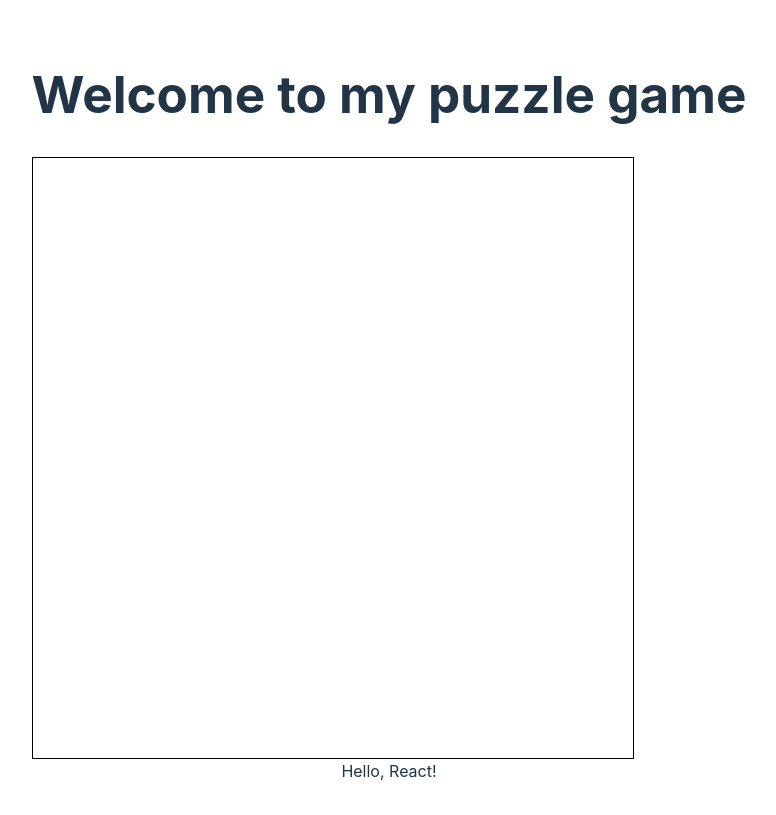
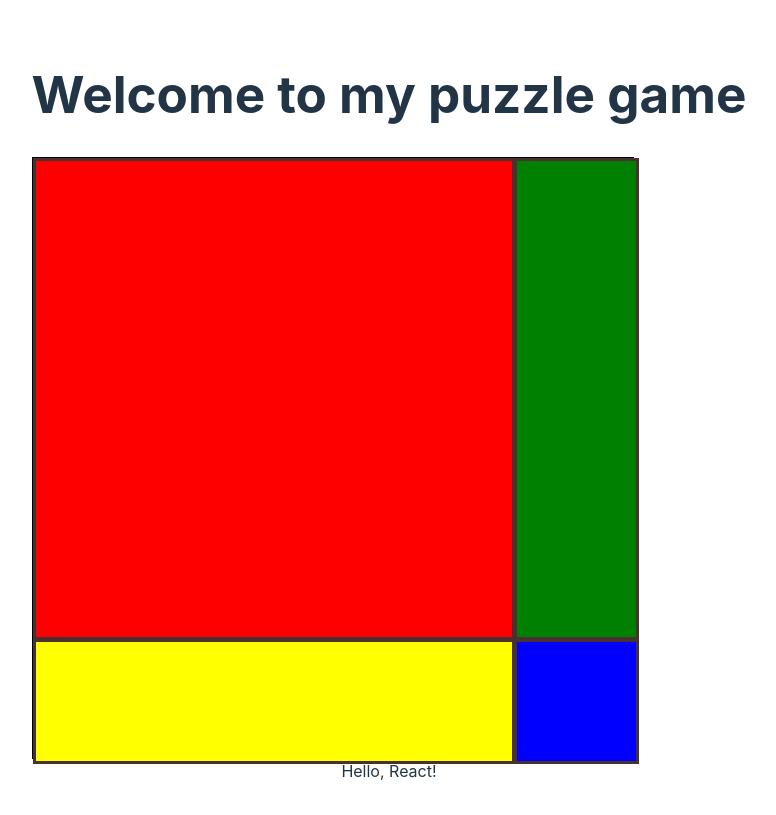
Before and after one commit to gloofys/puzzle, a React (Vite) app: page / in a window 1280 px wide. Shown: the whole page, without its empty margins (251-1027 px from the left). Built offline with nearby package versions, Linux system fonts and the light colour scheme.

Commit message:
added gameboard and puzzle pieces

```diff
--- /dev/null
+++ b/src/assets/PuzzlePieces.css
@@ -0,0 +1,5 @@
+.puzzle-piece {
+    width: 100%;
+    height: 100%;
+    border: 3px solid #4a3131;
+}
--- a/src/components/GameBoard.jsx
+++ b/src/components/GameBoard.jsx
@@ -1,11 +1,16 @@
 // eslint-disable-next-line no-unused-vars
 import React from 'react';
 import '/src/assets/GameBoard.css';
-
+import PuzzlePiece from "./PuzzlePiece.jsx";
 const GameBoard =()=> {
+    const pieces = [
+        'red', 'green', 'yellow', 'blue',
+    ];
     return (
         <div className="game-board">
-
+            {pieces.map((piece, index) => (
+                <PuzzlePiece key={index} color={piece} />
+            ))}
         </div>
     );
 };
--- /dev/null
+++ b/src/components/PuzzlePiece.jsx
@@ -0,0 +1,14 @@
+// eslint-disable-next-line no-unused-vars
+import React from 'react';
+import '/src/assets/PuzzlePieces.css'
+
+// eslint-disable-next-line react/prop-types
+const PuzzlePiece =({color}) => {
+    return (
+        <div className="puzzle-piece"
+        style={{backgroundColor: color }}>
+</div>
+    );
+};
+
+export default PuzzlePiece;
```
